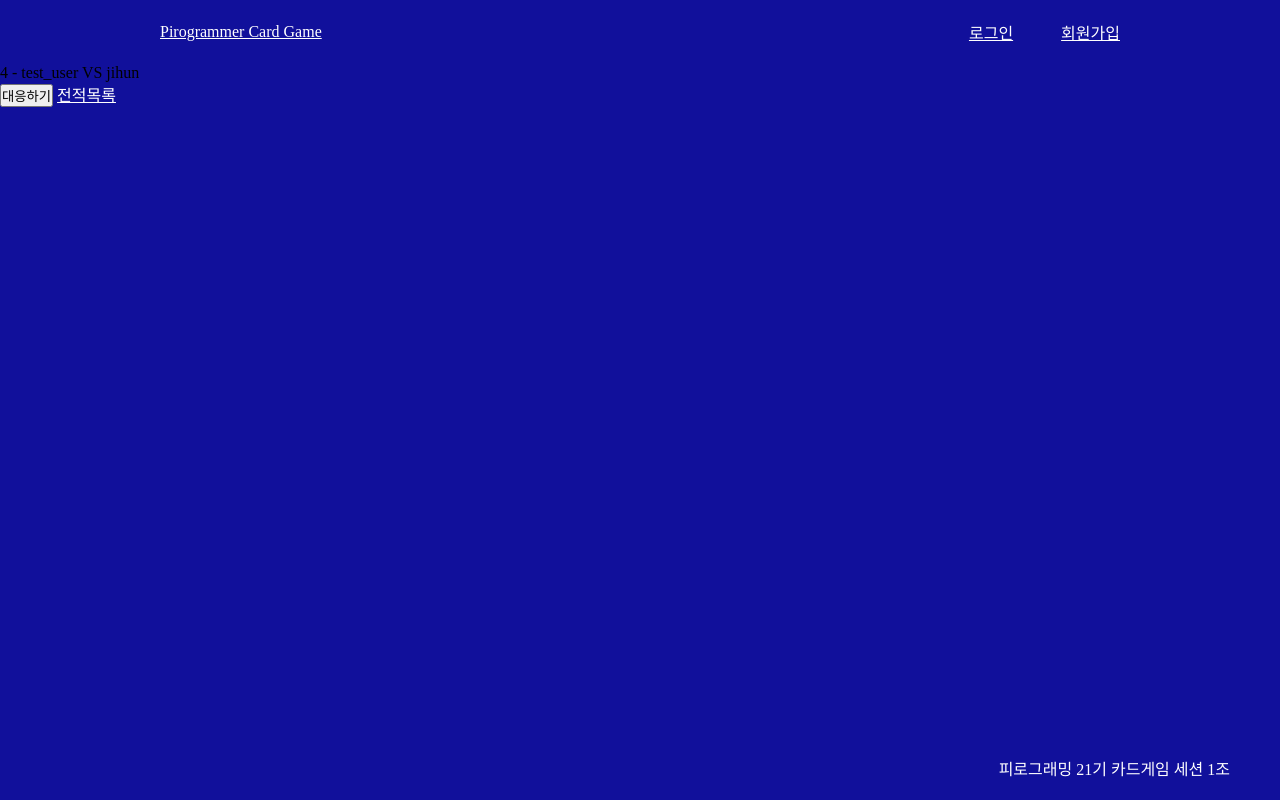
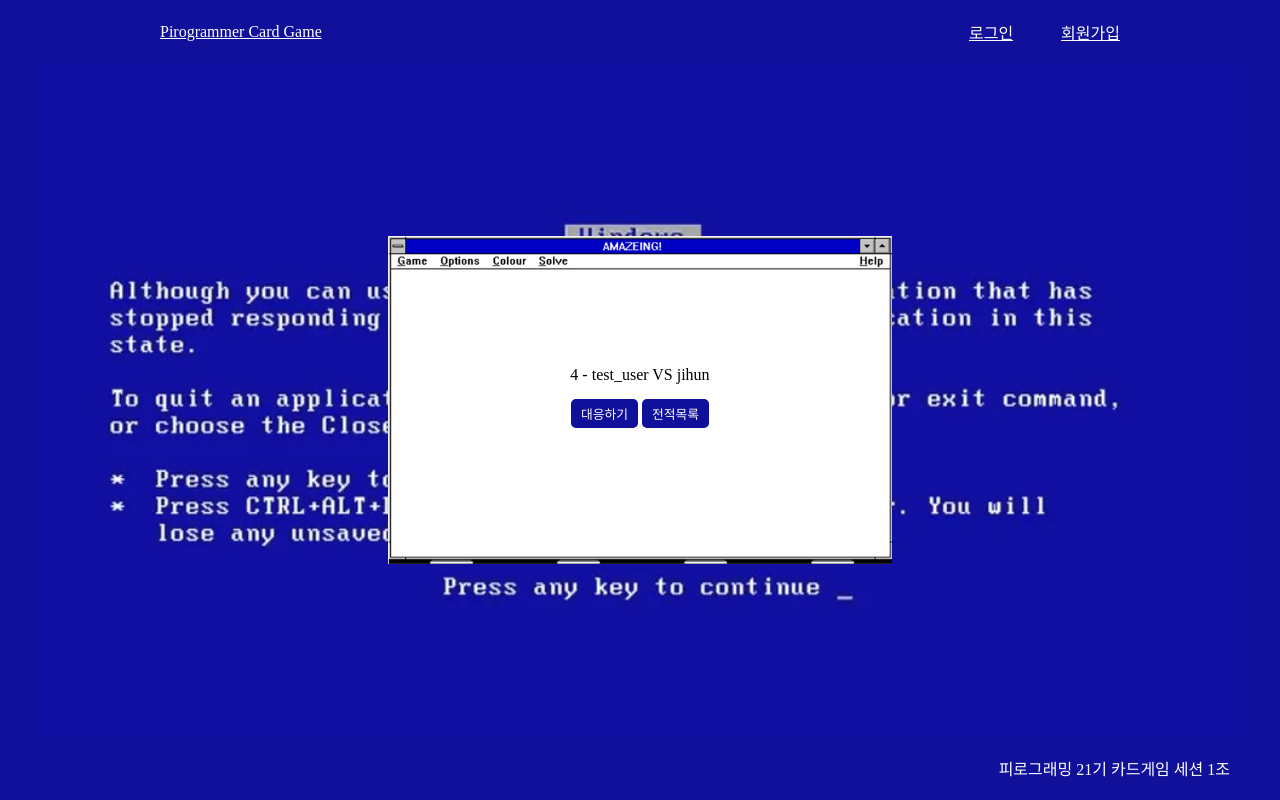
Before and after one commit to Pirogramming-21/Piro21_CardGame_01, a Django app: page /game/detail_revenge/4 in a window 1280 px wide. Run offline with Django 4.2, Linux system fonts and the light colour scheme; data comes from the database, SQL or seed files in the repository; both versions use the stored data as it was after the commit; some web fonts are replaced.

Commit message:
detail_revenge html css

```diff
--- /dev/null
+++ b/static/css/game/detail_revenge.css
@@ -0,0 +1,46 @@
+
+section {
+    display: flex;
+    flex-direction: column;
+    align-items: center;
+    justify-content: center;
+    font-family: var(--main-font);
+    background-image: url('../../images/blue_screen.png');
+    background-size :  contain;
+    background-repeat: no-repeat;
+    background-position: center;
+}
+
+.detail_container {
+    display: flex;
+    flex-direction: column;
+    justify-content: center;
+    align-items: center;
+    height: 40%;
+    padding: 30px 200px;
+    background-color: transparent;
+    background-image: url('../../images/game_background.jpg');
+    background-size :  contain;
+    background-repeat: no-repeat;
+    background-position: center;
+    gap: 10px;
+}
+
+.btn {
+    font-size: .8rem;
+    display: inline-block;
+    padding: 5px 10px;
+    text-align: center;
+    background-color: var(--main-color);
+    border: none;
+    border-radius: 5px;
+    text-decoration: none;
+    cursor: pointer;
+    color: white;
+    font-family: var(--main-font);
+    margin: 5px 0;
+}
+
+#history_list_result {
+    margin-bottom: 10px;
+}
--- a/templates/game/detail_revenge.html
+++ b/templates/game/detail_revenge.html
@@ -1,6 +1,10 @@
 {% extends 'base.html' %}
 {% load static %}
-
+{% block head %}
+<head>
+    <link rel="stylesheet" href="{% static 'css/game/detail_revenge.css' %}">
+</head>
+{% endblock %}
 {% block content %}
     <section>
         <div class="detail_container">
@@ -10,8 +14,8 @@
             <div class="do_next">
                 <form action = "{% url 'game:revenge' game.pk %}" method="get">
                     {% csrf_token %}
-                    <button class="submit_btn">대응하기</button>
-                    <a href="{% url 'game:history' %}" class="btn btn-primary">전적목록</a>
+                    <button class="btn">대응하기</button>
+                    <a href="{% url 'game:history' %}" class="btn">전적목록</a>
                 </form>
             </div>
         </div>
```
Also changed, not shown: db.sqlite3, static/css/game/detail_attack copy.css (renamed from static/css/game/detail_attack.css).
